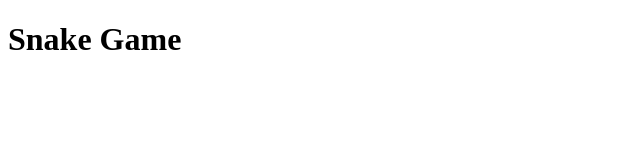
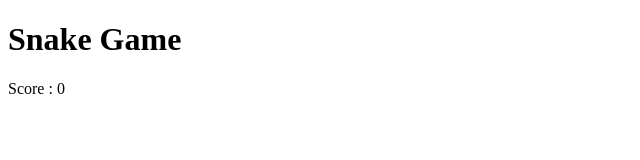
Before and after one commit to AnkitHeree/Snake-Game, a plain HTML site: page index.html in a window 1280 px wide. Shown: the full height of the page, 0-640 px from the left. Drawn offline with Linux system fonts and the light colour scheme.

```diff
--- a/index.html
+++ b/index.html
@@ -11,6 +11,11 @@
 
 <div class=" game-container">
     <h1>Snake Game</h1>
+
+    <div class="score-box">
+        Score : <span id="score">0</span>
+    </div>
+
 </div>
 
 </body>
```
